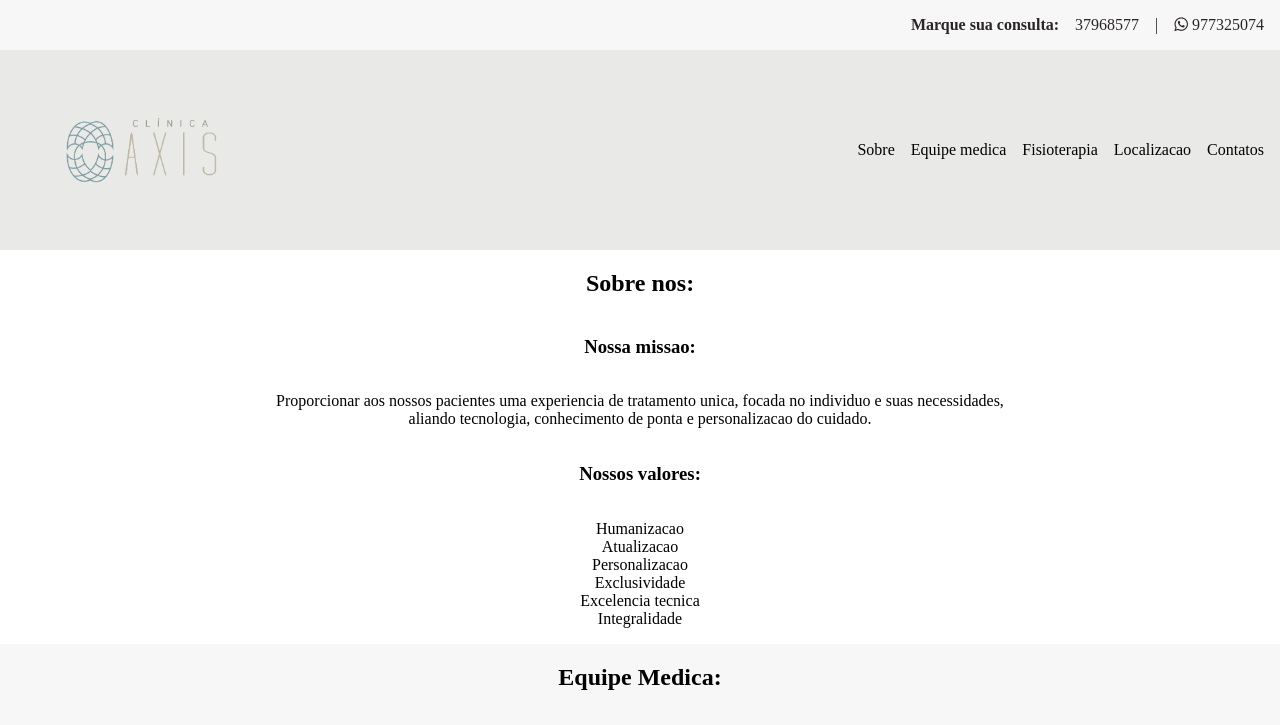
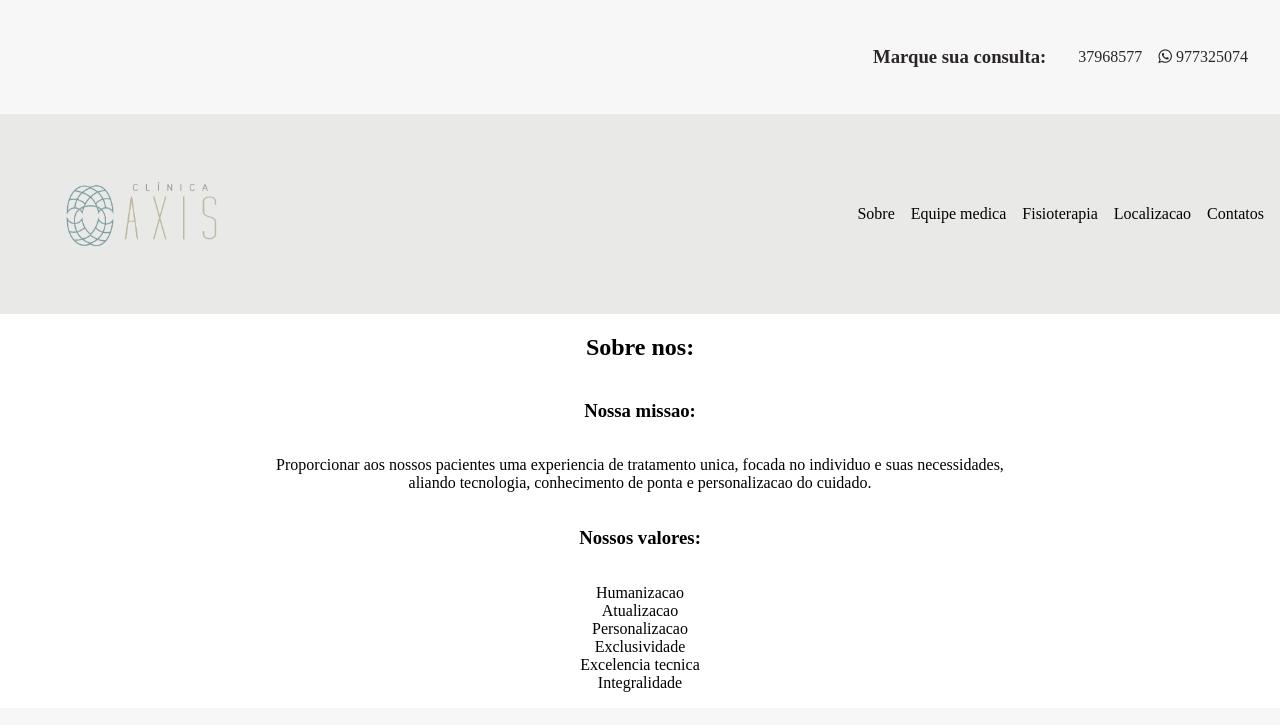
Before and after one commit to RicardoDSobral/clinica-axis, a plain HTML site: page index.html in a window 1280 px wide. Shown: the top 725 px of the page. Drawn offline with Linux system fonts and the light colour scheme.

Commit message:
Adjust the wrapping on the top bar
- Creates the ul for the telefones
- Ajust the flex properties

```diff
--- a/css/sytles.css
+++ b/css/sytles.css
@@ -47,11 +47,29 @@ main {
 
 .agendamento {
     display: flex;
-    justify-content: space-between;
+    justify-content: space-evenly;
     align-items: center;
     flex-wrap: wrap;
     gap: 16px;
-    margin-right: 16px;
+    padding: 16px;
+}
+
+.agendamento h3 {
+    flex: 1;
+}
+
+.lista-telefone {
+    flex: 1;
+    display: flex;
+    align-items: center;
+    padding: 8px;
+    list-style: none;
+}
+
+.telefone {
+    padding: 8px;
+    flex: 1;
+    white-space: nowrap;
 }
 
 .header {
--- a/index.html
+++ b/index.html
@@ -16,10 +16,12 @@
     <header>
         <div class="barra-superior">
             <nav class="agendamento">
-                <p><strong>Marque sua consulta:</strong></p>
-                <a href="tel:+2137968577">37968577</a>
-                <span>|</span>
-                <a href="tel:+21977325074"> <i class="fa fa-whatsapp"></i> 977325074</a>
+                <h3><strong>Marque sua consulta:</strong></h3>
+                <ul class="lista-telefone">
+                    <li class="telefone"><a href="tel:+2137968577">37968577</a></li>
+                    <li class="telefone"><a href="tel:+21977325074"> <i class="fa fa-whatsapp"></i> 977325074</a></li>
+                </ul>
+                <!-- <span>|</span> -->
             </nav>
         </div>
         <div class="header">
```
